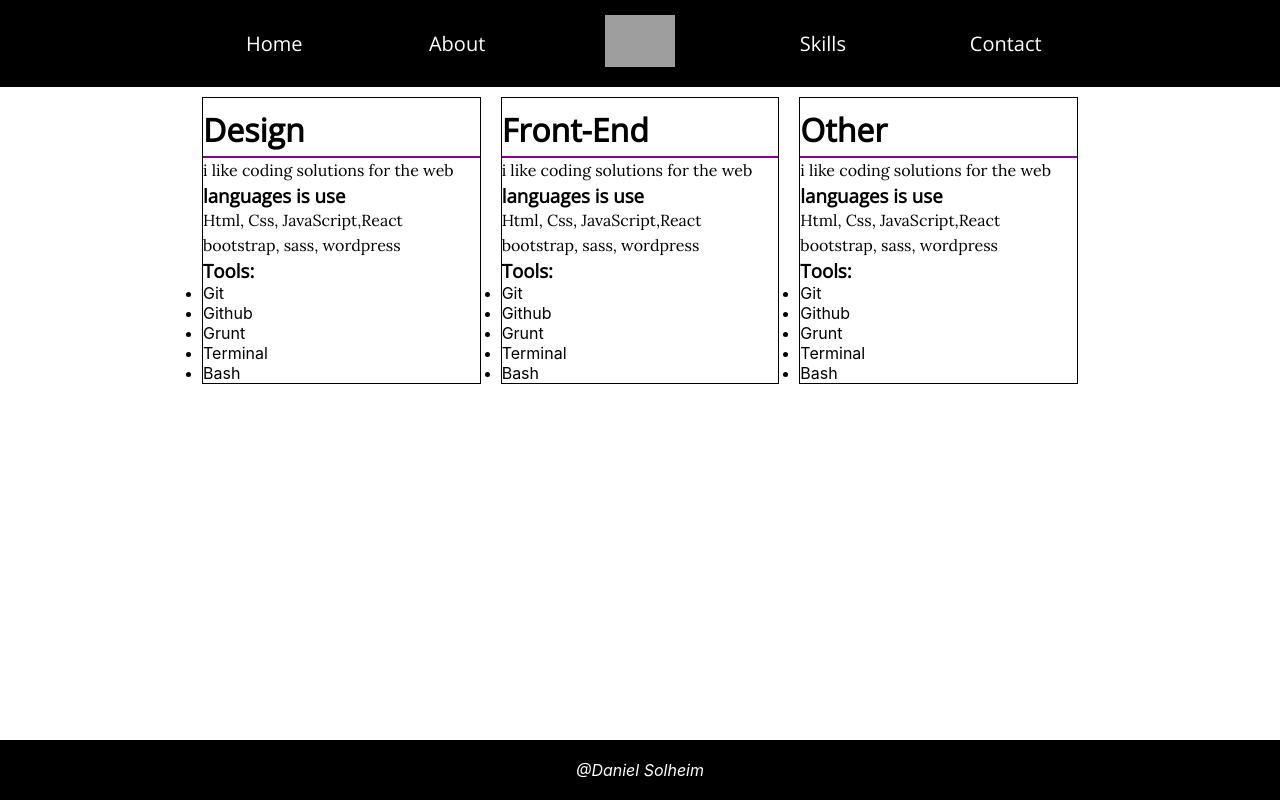
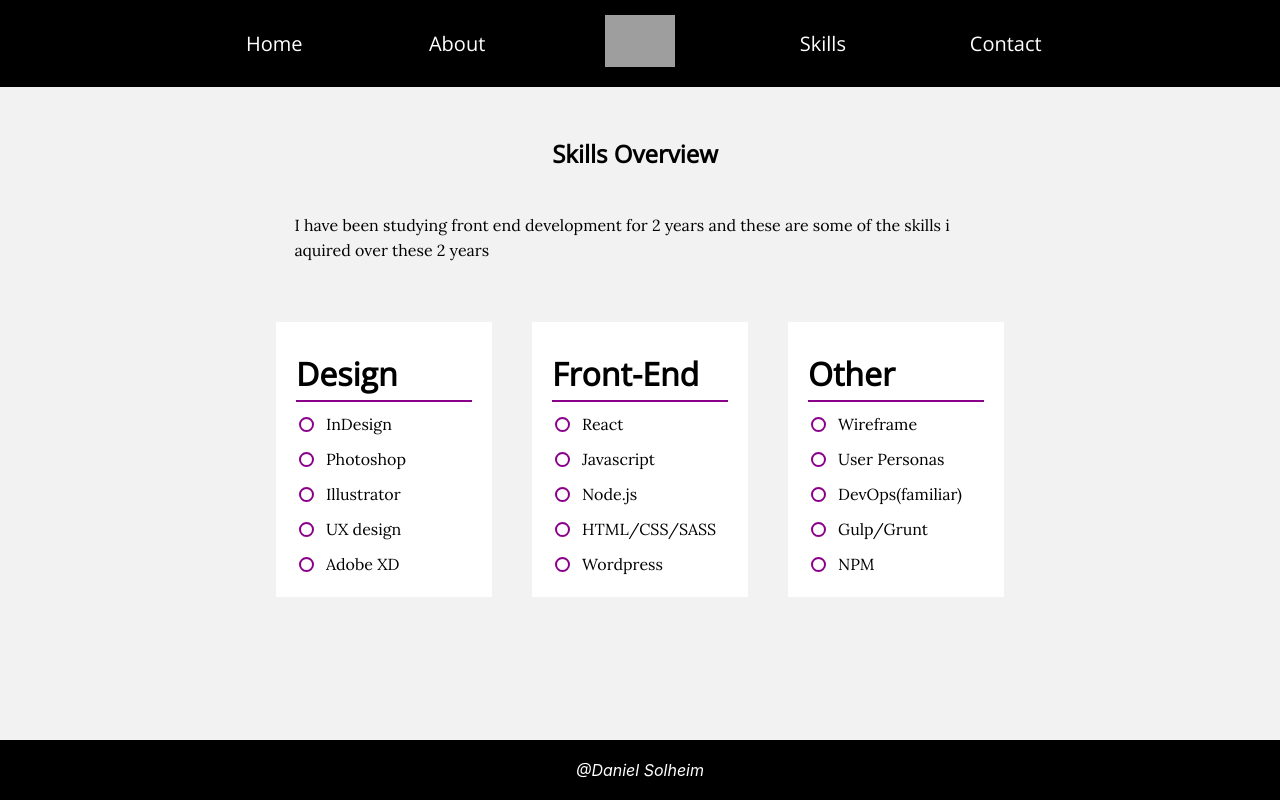
Before and after one commit to DanielSolheim/portfolio-2, a React (Create React App) app: page /skills in a window 1280 px wide. Built offline with nearby package versions, Linux system fonts and the light colour scheme; grey boxes are pictures that could not be loaded.

Commit message:
finsihed base layout and such

```diff
--- a/src/components/skills/FrontEnd.js
+++ /dev/null
@@ -1,20 +0,0 @@
-import React from 'react';
-
-export default function FrontEnd(){
-  return(
-     <div  className="FrontEnd skillblock">
-        <h1> Front-End </h1>
-        <p> i like coding solutions for the web </p>
-        <h3>languages is use </h3>
-        <p> Html, Css, JavaScript,React bootstrap, sass, wordpress </p>
-        <h3> Tools: </h3>
-        <ul>
-           <li>Git</li>
-           <li>Github</li>
-           <li>Grunt</li>
-           <li>Terminal</li>
-           <li>Bash</li>
-        </ul>
-     </div>
-  );
-}
--- /dev/null
+++ b/src/components/skills/SkillBlock.js
@@ -0,0 +1,29 @@
+import React from 'react';
+
+export default function SkillBlock({skillHeading, skill1, skill2, skill3, skill4, skill5 }){
+  return(
+     <div  className="Skillblock" >
+        <h1> {skillHeading}</h1>
+         <div className="skill skill1 ">
+            <div className="skill-circle"> </div>
+            <p> {skill1} </p>
+         </div>
+         <div className="skill skill1 ">
+            <div className="skill-circle"> </div>
+            <p> {skill2} </p>
+         </div>
+         <div className="skill skill1 ">
+            <div className="skill-circle"> </div>
+            <p> {skill3} </p>
+         </div>
+         <div className="skill skill1 ">
+            <div className="skill-circle"> </div>
+            <p> {skill4} </p>
+         </div>
+         <div className="skill skill1 ">
+            <div className="skill-circle"> </div>
+            <p> {skill5} </p>
+         </div>
+    </div>
+  );
+}
--- a/src/components/skills/Skills.js
+++ b/src/components/skills/Skills.js
@@ -1,14 +1,19 @@
 import React from 'react';
-import FrontEnd from './FrontEnd';
-import Design from './Design';
-import Other from './Other';
+import SkillBlock from './SkillBlock';
 
 export default function Skills(){
   return (
     <div className="Skills">
-       <Design/>
-       <FrontEnd  />
-       <Other />
+
+           <div className="Skills--container">
+             <div className="Skills--description">
+                <h2 className="Skills--header"> Skills Overview </h2>
+                <p> I have been studying front end development for 2 years and these are some of the skills i aquired over these 2 years</p >
+              </div>
+              <SkillBlock skillHeading="Design" skill1="InDesign" skill2="Photoshop" skill3="Illustrator" skill4="UX design" skill5="Adobe XD" />
+              <SkillBlock skillHeading="Front-End" skill1="React" skill2="Javascript" skill3="Node.js" skill4="HTML/CSS/SASS" skill5="Wordpress" />
+              <SkillBlock skillHeading="Other" skill1="Wireframe" skill2="User Personas" skill3="DevOps(familiar)" skill4="Gulp/Grunt" skill5="NPM" />
+           </div>
     </div>
 
   );
--- a/src/sass/partials/_global.scss
+++ b/src/sass/partials/_global.scss
@@ -6,7 +6,7 @@
 
 
 body{
-
+  background-color: #f2f2f2;
   position: relative;
 
 }
@@ -24,6 +24,7 @@ h1,h2,h3,h4, button, a{
 p {
   font-family: 'Lora', serif;
   line-height:25px;
+  font-size: 16px;
 }
 
 
--- a/src/sass/partials/_homecontent.scss
+++ b/src/sass/partials/_homecontent.scss
@@ -2,7 +2,7 @@
 
 
 .HomeHero{
-background-image: url('./../../images/forscreen.jpg');
+background-image: url('./../../images/forscreen2.jpg');
 background-size: cover;
 display: grid;
  p{
--- a/src/sass/partials/_skills.scss
+++ b/src/sass/partials/_skills.scss
@@ -1,19 +1,91 @@
-.Skills{
+
+
+
+.Skills {
   display: grid;
-  grid-template-columns: 15% 1fr 1fr 1fr 15%;
-  .Design{
-    grid-column: 2/3;
-  }
-  .FrontEnd {
-    grid-column: 3/4;
-  }
-  .Other {
-    grid-column: 4/5;
+
+  .Skills--container{
+    display: grid;
+
+    margin-top: 40px;
+    .Skillblock{
+      background-color: white;
+      padding: 20px;
+      margin: 20px;
+    }
   }
 }
 
-.skillblock{
-  border: 1px solid black;
-  box-sizing: border-box;
-  margin: 10px;
+
+.Skillblock .skill{
+  display: grid;
+  grid-template-columns: 20px auto;
+  margin-top: 10px;
+  .skill-circle{
+    height: 15px;
+    width: 15px;
+    border-radius: 20px;
+    border: 2px solid $mainPurple;
+    margin: auto;
+  }
+  p{
+    margin-left: 10px;
+  }
 }
+
+.Skills--description{
+   h2{
+     border-bottom: none;
+     text-align: center;
+   }
+   p{
+     margin: 5%;
+   }
+
+}
+
+
+
+
+@media only screen and (max-width:700px ) {
+  .Skillblock:last-of-type{
+    margin-bottom: 150px !important;
+  }
+}
+
+@media only screen and (min-width:700px) and (max-width: 1100px){
+  .Skills {
+    grid-template-columns: 10% 80% 10%;
+    .Skills--container{
+      grid-column: 2/3;
+      grid-template-columns: 1fr 1fr;
+        grid-template-rows: auto auto auto;
+    }
+    .Skillblock:last-of-type{
+      grid-column: 1/3;
+      margin: auto;
+      margin-bottom: 150px;
+      width: 50%;
+    }
+  }
+
+  .Skills--description{
+     grid-column: 1/3;
+   }
+}
+
+@media only screen and (min-width: 1100px ) {
+  .Skills {
+    grid-template-columns: 20% 60% 20%;
+    .Skills--container{
+      grid-template-rows: auto auto;
+      grid-column: 2/3;
+      grid-template-columns: 1fr 1fr 1fr;
+    }
+  }
+
+  .Skills--description{
+     grid-column: 1/4;
+   }
+
+}
```
Also changed, not shown: src/images/forscreen2.jpg (added).
